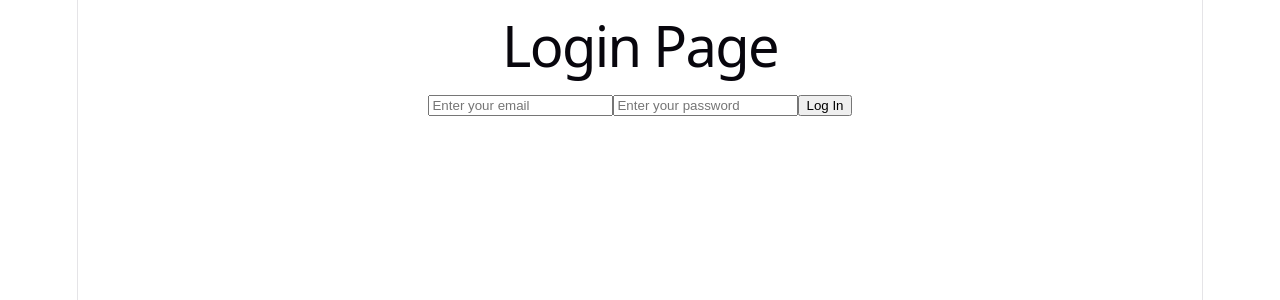
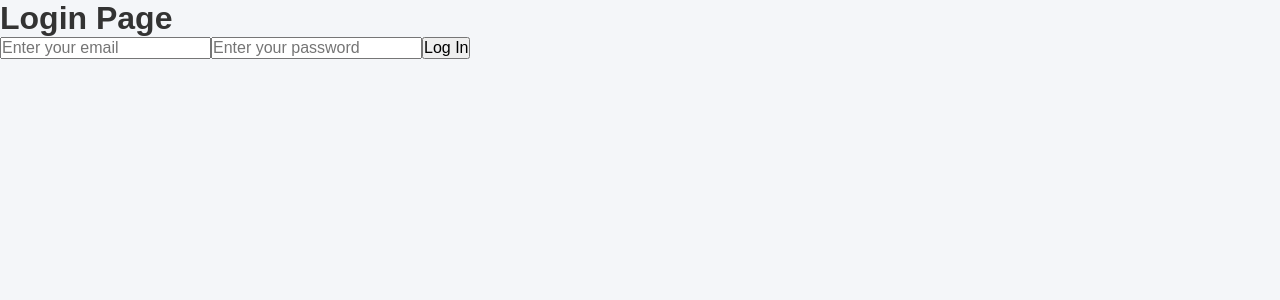
Before and after one commit to JackyL1030/Capstone-Pending-Name, a React app in the folder frontend/: page /login in a window 1280 px wide. Shown: the top 300 px of the page. Built offline with nearby package versions, Linux system fonts and the light colour scheme; the HTML template or start-up script is replaced by a standard one.

Commit message:
removed default VITE css

```diff
--- a/frontend/src/index.css
+++ b/frontend/src/index.css
@@ -1,111 +1,30 @@
-:root {
-  --text: #6b6375;
-  --text-h: #08060d;
-  --bg: #fff;
-  --border: #e5e4e7;
-  --code-bg: #f4f3ec;
-  --accent: #aa3bff;
-  --accent-bg: rgba(170, 59, 255, 0.1);
-  --accent-border: rgba(170, 59, 255, 0.5);
-  --social-bg: rgba(244, 243, 236, 0.5);
-  --shadow:
-    rgba(0, 0, 0, 0.1) 0 10px 15px -3px, rgba(0, 0, 0, 0.05) 0 4px 6px -2px;
-
-  --sans: system-ui, 'Segoe UI', Roboto, sans-serif;
-  --heading: system-ui, 'Segoe UI', Roboto, sans-serif;
-  --mono: ui-monospace, Consolas, monospace;
-
-  font: 18px/145% var(--sans);
-  letter-spacing: 0.18px;
-  color-scheme: light dark;
-  color: var(--text);
-  background: var(--bg);
-  font-synthesis: none;
-  text-rendering: optimizeLegibility;
-  -webkit-font-smoothing: antialiased;
-  -moz-osx-font-smoothing: grayscale;
-
-  @media (max-width: 1024px) {
-    font-size: 16px;
-  }
-}
-
-@media (prefers-color-scheme: dark) {
-  :root {
-    --text: #9ca3af;
-    --text-h: #f3f4f6;
-    --bg: #16171d;
-    --border: #2e303a;
-    --code-bg: #1f2028;
-    --accent: #c084fc;
-    --accent-bg: rgba(192, 132, 252, 0.15);
-    --accent-border: rgba(192, 132, 252, 0.5);
-    --social-bg: rgba(47, 48, 58, 0.5);
-    --shadow:
-      rgba(0, 0, 0, 0.4) 0 10px 15px -3px, rgba(0, 0, 0, 0.25) 0 4px 6px -2px;
-  }
-
-  #social .button-icon {
-    filter: invert(1) brightness(2);
-  }
+* {
+  margin: 0;
+  padding: 0;
+  box-sizing: border-box;
 }
 
 body {
-  margin: 0;
+  font-family: Arial, Helvetica, sans-serif;
+  background-color: #f4f6f9;
+  color: #333;
 }
 
 #root {
-  width: 1126px;
-  max-width: 100%;
-  margin: 0 auto;
-  text-align: center;
-  border-inline: 1px solid var(--border);
-  min-height: 100svh;
-  display: flex;
-  flex-direction: column;
-  box-sizing: border-box;
+  min-height: 100vh;
 }
 
-h1,
-h2 {
-  font-family: var(--heading);
-  font-weight: 500;
-  color: var(--text-h);
+a {
+  text-decoration: none;
+  color: inherit;
 }
 
-h1 {
-  font-size: 56px;
-  letter-spacing: -1.68px;
-  margin: 32px 0;
-  @media (max-width: 1024px) {
-    font-size: 36px;
-    margin: 20px 0;
-  }
-}
-h2 {
-  font-size: 24px;
-  line-height: 118%;
-  letter-spacing: -0.24px;
-  margin: 0 0 8px;
-  @media (max-width: 1024px) {
-    font-size: 20px;
-  }
-}
-p {
-  margin: 0;
+button {
+  cursor: pointer;
+  font-family: inherit;
 }
 
-code,
-.counter {
-  font-family: var(--mono);
-  display: inline-flex;
-  border-radius: 4px;
-  color: var(--text-h);
+input,
+button {
+  font-size: 1rem;
 }
-
-code {
-  font-size: 15px;
-  line-height: 135%;
-  padding: 4px 8px;
-  background: var(--code-bg);
-}
```
Also changed, not shown: frontend/src/styles/global.css (added).
